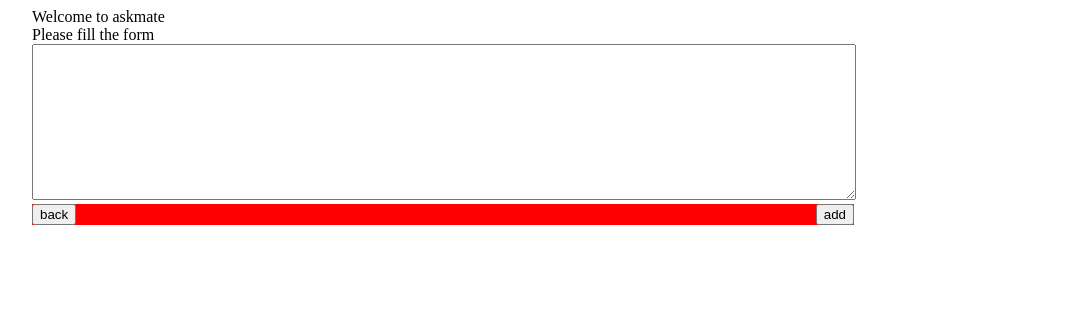
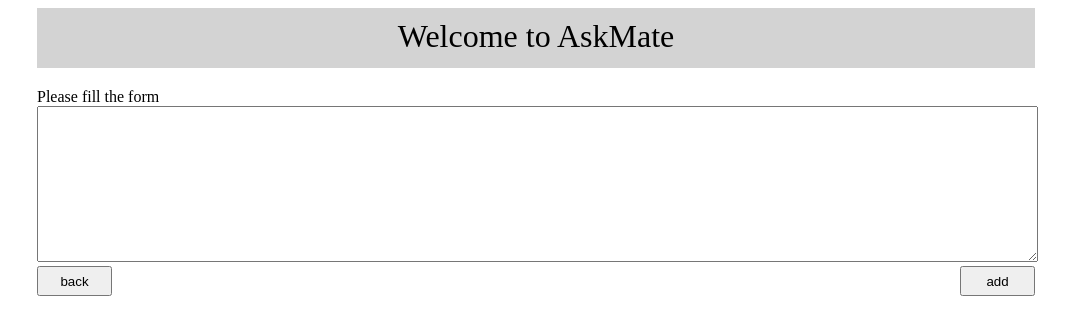
Before and after one commit to DariaRzepkaWAW2018b/AskMate2.11, a Flask app: page /addanswer in a window 1280 px wide. Shown: the top 335 px of the page, without its empty margins (108-1177 px from the left). Run offline with Flask 2, Linux system fonts and the light colour scheme.

Commit message:
route, frontend

```diff
--- a/persistence.py
+++ b/persistence.py
@@ -18,7 +18,7 @@ def export_data_to_file(file_name):
             csv_writer = csv.DictWriter(new_file, fieldnames=fieldnames, delimiter=',')
             csv_writer.writeheader()
 
-            for line in csv
+
 
 with open('new_test.csv', 'w') as new_file:
         fieldnames = ['Stock','Price','Quantity']
@@ -26,5 +26,5 @@ with open('new_test.csv', 'w') as new_file:
 
         csv_writer.writeheader()
 
-        for line in csv_reader:
-            csv_writer.writerow(line)
+        #for line in csv_reader:
+         #   csv_writer.writerow(line)
--- a/server.py
+++ b/server.py
@@ -1,11 +1,13 @@
 from flask import Flask, request, render_template
+import persistence
 
 app=Flask(__name__)
 
 @app.route("/")
 @app.route('/list', methods=["POST", "GET"])
 def index():
-    return render_template("list_of_question.html")
+    table = persistence.import_data_from_file("sample_data/question.csv")
+    return render_template("list_of_question.html",list_of_headers=table)
 
 @app.route("/addanswer")
 def addanswer():
--- a/templates/addanswer.html
+++ b/templates/addanswer.html
@@ -4,29 +4,47 @@
     <meta charset="utf-8"/>
 </head>
 <style>
+    #welcome{
+        font-size: 32px;
+        width: 998px;
+        height: 50px;
+        background-color: lightgrey;
+        text-align: center;
+        padding-top: 10px;
+    }
     #container{
-        width: 1000px;
+        width: 990px;
         margin-left: auto;
         margin-right: auto;
     }
     #rectangle{
-        width: 822px;
-        background-color: red;
+        width: 998px;
         }
     #add{
         float: right;
     }
+    button{
+        height: 30px;
+        width: 75px;
+    }
+    #paragraph{
+        margin-top: 20px;
+    }
 </style>
 <body>
     <div id='container'>
-        <div id='welcome'>Welcome to askmate</div>
+        <div id='welcome'>Welcome to AskMate</div>
         <div id='paragraph'>Please fill the form</div>
             <div class='area'>
-            <textarea rows='10' cols='100'></textarea>
+                <form action='/questions/<question_id>/' method="GET">
+                <textarea rows='10' cols='122'></textarea>
             </div>
             <div id='rectangle'>
-            <div id='back'><button>back</button>
-            <button style="float: right">add</button></div>
+                <div id='add'><button type="submit"; value="submit">add</button></div></form>
+        <form action='/list'>
+            <div id='back'><button>back</button></div>
+            <div style="clear:both"></div>
+        </form>
             </div>
 
         </div>
--- a/templates/list_of_question.html
+++ b/templates/list_of_question.html
@@ -7,6 +7,7 @@
     <table border='4'>
         <tr>{% for elem in list_of_headers %}
             <td>{{ elem }}</td>
+            {%endfor%}
         </tr>
         <tr>{% for key, value in list_of_dictionaries %}
         <td>{{value}}</td>
@@ -15,5 +16,6 @@
         <td><form action="/show_single_question" method="POST"><input type='submit' name = 'view' value='View'></form></td></tr>
     </table> <br>
     <label for="add">Click for this button to add quastion</label> <br>
-    <form act="/addanswer" method="POST"><input type='submit' name='add' value='Add'></form>
+    <form action="/addquestion" method="POST"><input type='submit' name='add' value='Add'></form>
     </div>
+{% endblock %}
```
Lines whose indentation alone changed are shown as unchanged.
